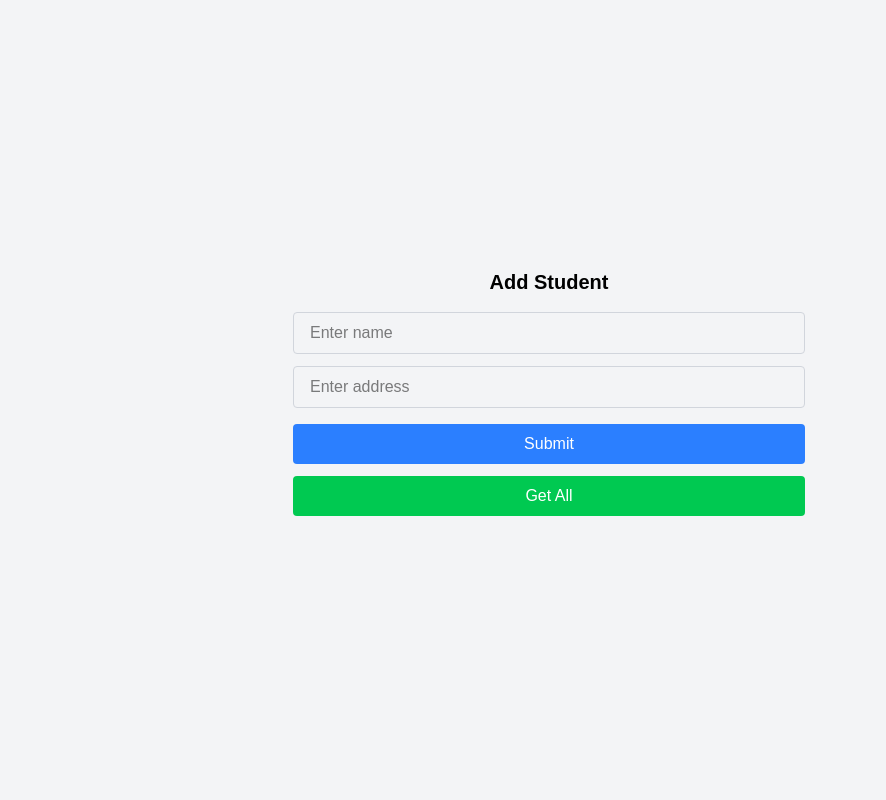
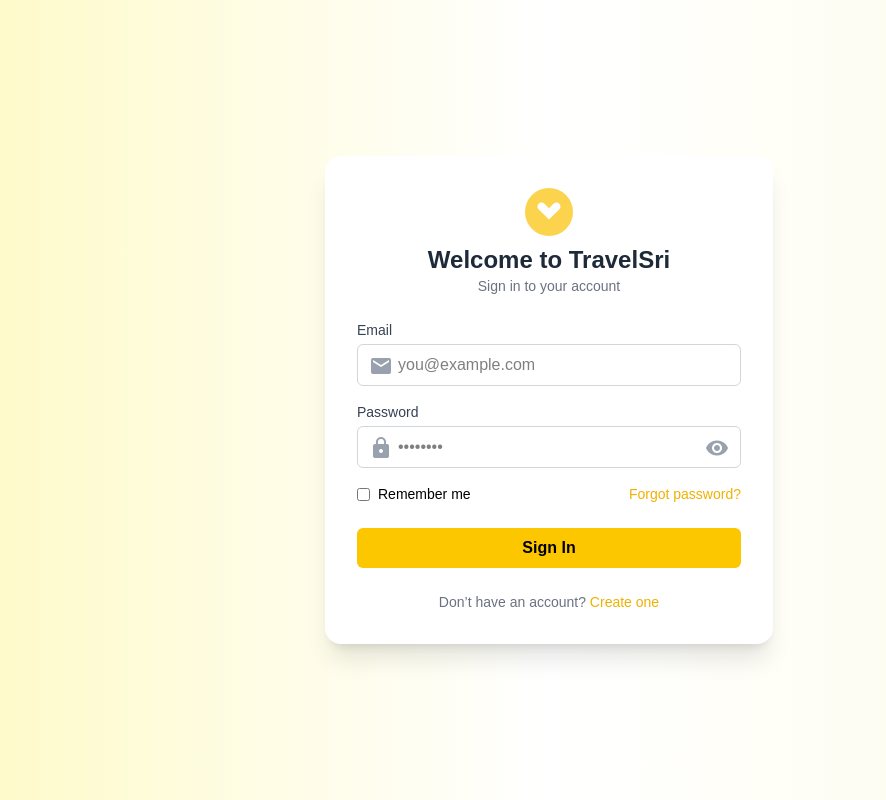
Before and after one commit to mr-chamika/TravelSri, a React (Vite) app in the folder frontend/web_frontend/: page / in a window 1280 px wide. Shown: the whole page, without its empty margins (91-977 px from the left). Built offline with nearby package versions, Linux system fonts and the light colour scheme.

Commit message:
Login Page updated

```diff
--- a/frontend/web_frontend/src/pages/Login/Login.jsx
+++ b/frontend/web_frontend/src/pages/Login/Login.jsx
@@ -1,110 +1,77 @@
-import { useState } from 'react';
+import React, { useState } from 'react';
 
-const Login = () => {
-    const [name, setName] = useState('');
-    const [address, setAddress] = useState('');
-    const [students, setStudents] = useState([]);
-    const [ok, setOk] = useState(false);
-
-    const handleSubmit = (e) => {
-        e.preventDefault();
-
-        fetch('http://localhost:8080/student/add', {
-            method: 'POST',
-            headers: {
-                'Content-Type': 'application/json',
-            },
-            body: JSON.stringify({ name, address }),
-        })
-            .then(res => res.text())
-            .then(data => {
-                console.log(data);
-                setName('');
-                setAddress('');
-            })
-            .catch(err => console.error('Error:', err));
-    };
-
-    const getAll = () => {
-        setOk(true);
-
-        fetch('http://localhost:8080/student/getAll')
-            .then(res => res.json())
-            .then(data => {
-                console.log(data);
-                setStudents(data);
-            })
-            .catch(err => console.error('Error:', err));
-    };
-
-    const less = () => {
-        setOk(false);
-    };
+const LoginPage = () => {
+  const [showPassword, setShowPassword] = useState(false);
 
   return (
-        <div className=" flex flex-col justify-center items-center h-screen bg-gray-100 w-full px-96">
-            <form
-                onSubmit={handleSubmit}
-                className=" w-full flex flex-col"
+    <div className="min-h-screen flex items-center justify-center bg-gradient-to-r from-yellow-100 via-white to-yellow-50 p-4">
+      <div className="w-full max-w-md bg-white rounded-2xl shadow-xl p-8">
+        {/* Logo and title */}
+        <div className="mb-6 text-center">
+          <img src="/logo.svg" alt="TravelSri Logo" className="w-12 h-12 mx-auto mb-2" />
+          <h1 className="text-2xl font-bold text-gray-800">Welcome to TravelSri</h1>
+          <p className="text-sm text-gray-500">Sign in to your account</p>
+        </div>
+
+        {/* Login form */}
+        <form className="space-y-4">
+          <div>
+            <label className="block mb-1 text-sm font-medium text-gray-700">Email</label>
+            <div className="relative">
+              <input
+                type="email"
+                className="w-full px-4 py-2 pl-10 border border-gray-300 rounded-md focus:outline-none focus:ring-2 focus:ring-yellow-400"
+                placeholder="you@example.com"
+                required
+              />
+              <span className="absolute left-3 top-2.5 text-gray-400 material-icons">email</span>
+            </div>
+          </div>
+
+          <div>
+            <label className="block mb-1 text-sm font-medium text-gray-700">Password</label>
+            <div className="relative">
+              <input
+                type={showPassword ? 'text' : 'password'}
+                className="w-full px-4 py-2 pl-10 pr-10 border border-gray-300 rounded-md focus:outline-none focus:ring-2 focus:ring-yellow-400"
+                placeholder="••••••••"
+                required
+              />
+              <span className="absolute left-3 top-2.5 text-gray-400 material-icons">lock</span>
+              <button
+                type="button"
+                className="absolute right-3 top-2.5 text-gray-400 hover:text-yellow-500"
+                onClick={() => setShowPassword(!showPassword)}
               >
-                <h2 className="text-xl font-semibold mb-4 text-center">Add Student</h2>
-                <div className="mb-3">
-                    <input
-                        type="text"
-                        value={name}
-                        onChange={(e) => setName(e.target.value)}
-                        placeholder="Enter name"
-                        required
-                        className="w-full px-4 py-2 border border-gray-300 rounded focus:outline-none focus:ring-2 focus:ring-blue-400"
-                    />
+                <span className="material-icons text-sm">{showPassword ? 'visibility_off' : 'visibility'}</span>
+              </button>
             </div>
-                <div className='mb-4'>
-                    <input
-                        type="text"
-                        value={address}
-                        onChange={(e) => setAddress(e.target.value)}
-                        placeholder="Enter address"
-                        required
-                        className="w-full px-4 py-2 border border-gray-300 rounded focus:outline-none focus:ring-2 focus:ring-blue-400"
-                    />
           </div>
+
+          <div className="flex items-center justify-between text-sm">
+            <label className="flex items-center gap-2">
+              <input type="checkbox" className="rounded border-gray-300" />
+              Remember me
+            </label>
+            <a href="#" className="text-yellow-500 hover:underline">Forgot password?</a>
+          </div>
+
           <button
             type="submit"
-                    className=" bg-blue-500 text-white py-2 rounded hover:bg-blue-600 transition"
+            className="w-full py-2 mt-2 bg-yellow-400 hover:bg-yellow-500 text-black font-semibold rounded-md transition"
           >
-                    Submit
+            Sign In
           </button>
         </form>
 
-            <button
-                className="bg-green-500 text-white px-4 py-2 rounded hover:bg-green-600 mb-4 w-full mt-3"
-                onClick={getAll}
-            >
-                Get All
-            </button>
-
-            {ok && (
-                <div className=" bg-white p-6 rounded-lg shadow-md w-full max-w-md">
-                    <h3 className="text-lg font-bold mb-4">Student List</h3>
-                    {students.map((student) => (
-                        <div
-                            key={student._id}
-                            className="border-b border-gray-200 pb-3 mb-3"
-                        >
-                            <p><strong>Name:</strong> {student.name}</p>
-                            <p><strong>Address:</strong> {student.address}</p>
+        {/* Footer */}
+        <p className="mt-6 text-center text-sm text-gray-500">
+          Don’t have an account?{' '}
+          <a href="#" className="text-yellow-500 hover:underline font-medium">Create one</a>
+        </p>
       </div>
-                    ))}
-                    <button
-                        onClick={less}
-                        className="bg-red-500 text-white px-4 py-2 rounded hover:bg-red-600"
-                    >
-                        Show Less
-                    </button>
-                </div>
-            )}
     </div>
   );
 };
 
-export default Login;
+export default LoginPage;
```
Lines whose indentation alone changed are shown as unchanged.
